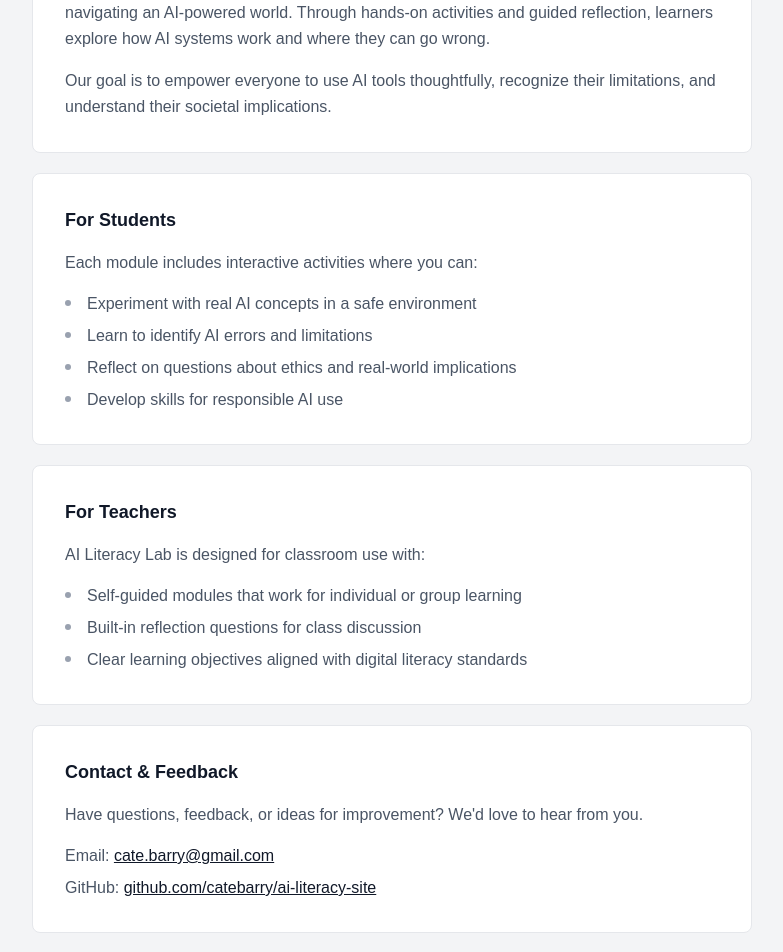
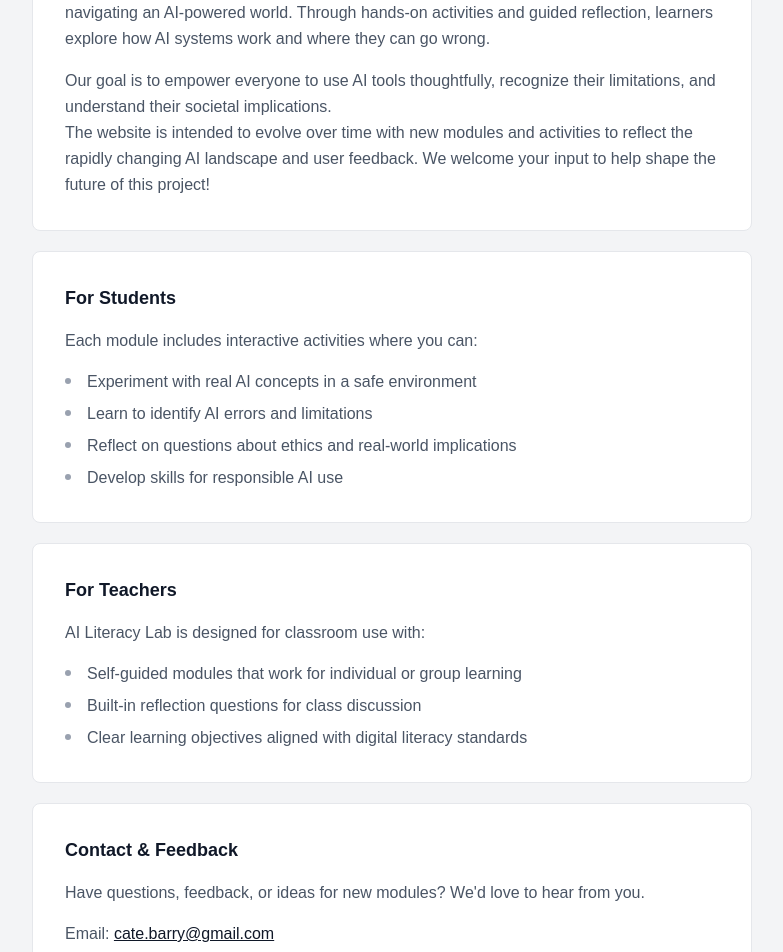
Before and after one commit to catebarry/ai-literacy-site, a Next.js app: page /about in a window 1280 px wide. Shown: the part 280-1232 px from the top of the page, without its empty margins (248-1031 px from the left). Built offline with nearby package versions, Linux system fonts and the light colour scheme.

Commit message:
description about evolving nature of the project

```diff
--- a/app/about/page.tsx
+++ b/app/about/page.tsx
@@ -19,6 +19,11 @@ export default function AboutPage() {
               <p className="text-gray-600 text-base leading-relaxed">
                 Our goal is to empower everyone to use AI tools thoughtfully,
                 recognize their limitations, and understand their societal implications.
+              </p>
+              <p className="text-gray-600 text-base leading-relaxed">
+                The website is intended to evolve over time with new modules and activities
+                to reflect the rapidly changing AI landscape and user feedback.
+                We welcome your input to help shape the future of this project!
               </p>
             </div>
 
@@ -70,7 +75,7 @@ export default function AboutPage() {
               </h2>
 
               <p className="text-gray-600 text-base leading-relaxed mb-4">
-                Have questions, feedback, or ideas for improvement? We'd love to hear from you.
+                Have questions, feedback, or ideas for new modules? We'd love to hear from you.
               </p>
 
               <div className="space-y-2 text-gray-600 text-base">
```
Also changed, not shown: 1 other file (tests, documents, lock files or other folders).
